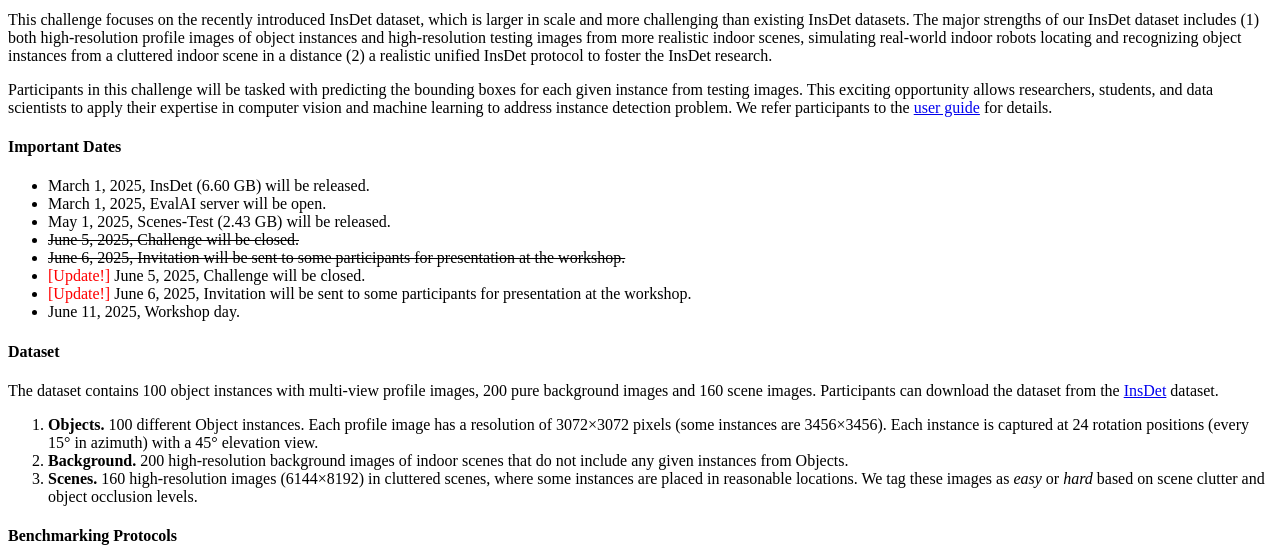
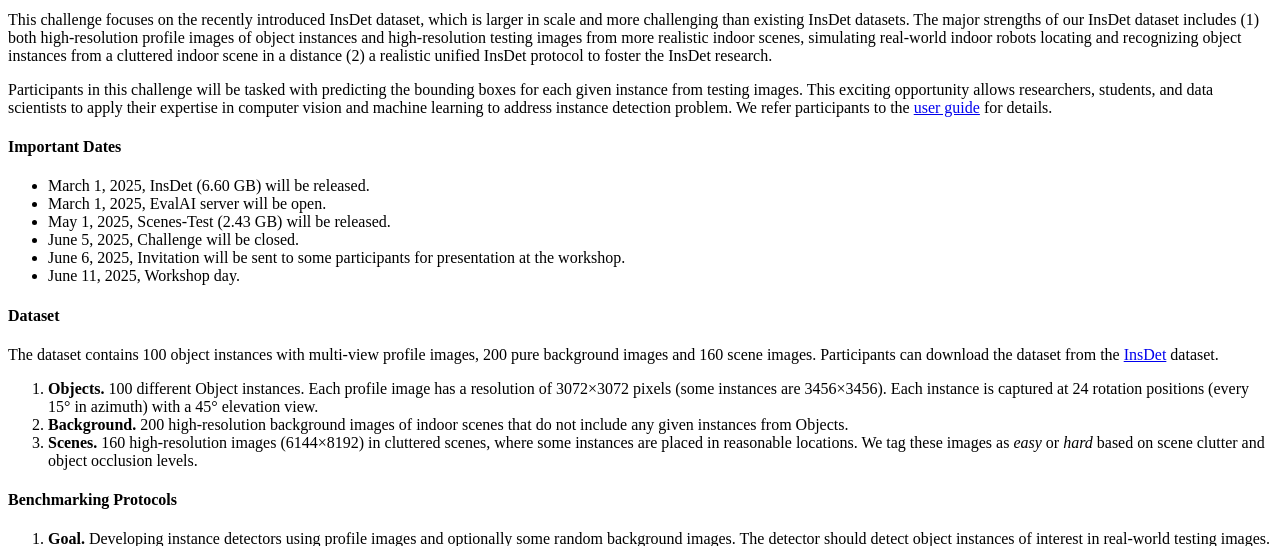
Before and after one commit to shenqq377/InsDetChallenge_CVPR2025, a Python web app: template templates/description.html in a window 1280 px wide. Shown: the part 862-1408 px from the top of the page. Run offline with Jinja, Linux system fonts and the light colour scheme; the template is opened without the code that fills it, so the values that code supplies are empty.

Commit message:
Update description.html

```diff
--- a/templates/description.html
+++ b/templates/description.html
@@ -11,10 +11,10 @@
 <li>March 1, 2025, InsDet (6.60 GB) will be released.</li>
 <li>March 1, 2025, EvalAI server will be open.</li>
 <li>May 1, 2025, Scenes-Test (2.43 GB) will be released.</li>
-<li><s>June 5, 2025, Challenge will be closed.</s></li>
-<li><s>June 6, 2025, Invitation will be sent to some participants for presentation at the workshop.</s></li>
-<li><span style="color:red;">[Update!]</span> June 5, 2025, Challenge will be closed.</li>
-<li><span style="color:red;">[Update!]</span> June 6, 2025, Invitation will be sent to some participants for presentation at the workshop.</li>
+<li>June 5, 2025, Challenge will be closed.</li>
+<li>June 6, 2025, Invitation will be sent to some participants for presentation at the workshop.</li>
+<!-- <li><span style="color:red;">[Update!]</span> June 5, 2025, Challenge will be closed.</li>
+<li><span style="color:red;">[Update!]</span> June 6, 2025, Invitation will be sent to some participants for presentation at the workshop.</li> -->
 <li>June 11, 2025, Workshop day.</li>
 </ul>
 <h4>Dataset</h4>
```
